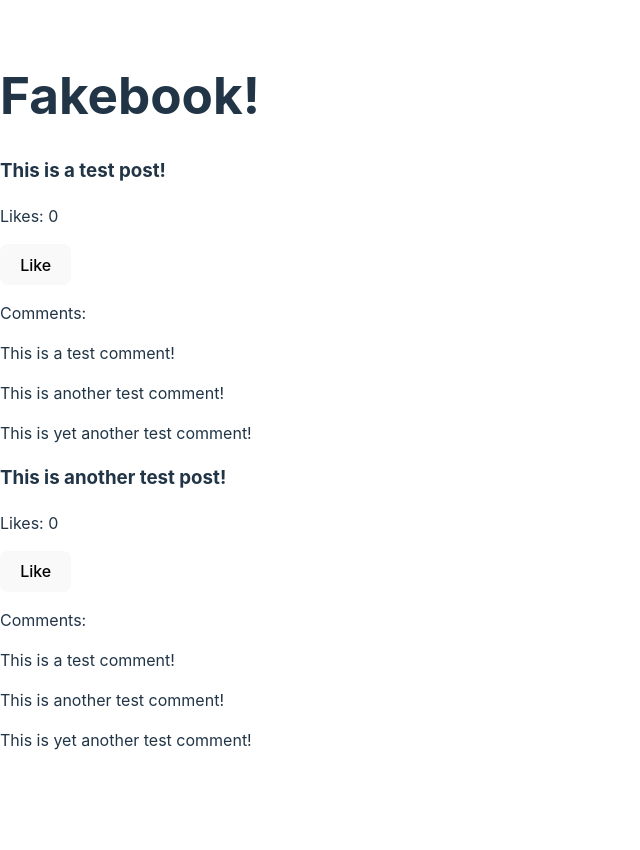
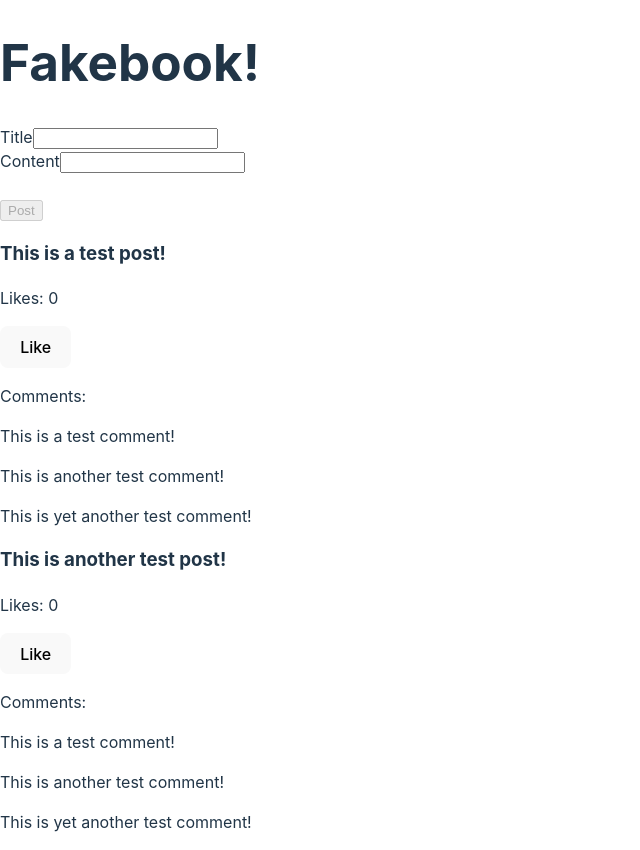
Before and after one commit to Shumel-coder/social-media-app, a React (Vite) app: page / in a window 1280 px wide. Shown: the whole page, without its empty margins (0-640 px from the left). Before the commit the page ends 800 px from the top, so only its background shows below. Built offline with nearby package versions, Linux system fonts and the light colour scheme.

Commit message:
added CreatePostForm component

```diff
--- a/src/App.jsx
+++ b/src/App.jsx
@@ -1,15 +1,16 @@
 import React from "react";
 import Post from "./components/Post";
 import Comment from "./components/Comment";
+import CreatePostForm from "./components/CreatePostForm";
 
 function App() {
   return (
     <div>
       <h1>Fakebook!</h1>
 
-      {/* CreatePostForm */}
+      <CreatePostForm />
 
-      {/* Feed */}
+      {/* <Feed /> */}
 
       <Post content="This is a test post!" />
       <Post content="This is another test post!" />
--- /dev/null
+++ b/src/components/CreatePostForm.jsx
@@ -0,0 +1,41 @@
+import React, { useState } from "react";
+
+function CreatePost() {
+  const [title, setTitle] = useState("");
+  const [content, setContent] = useState("");
+
+  let handleSubmit = (event) => {
+    event.preventDefault();
+    console.log(title, content);
+  };
+
+  let handleTitleChange = (event) => {
+    setTitle(event.target.value);
+  };
+
+  let handleContentChange = (event) => {
+    setContent(event.target.value);
+  };
+  return (
+    <form onSubmit={handleSubmit}>
+      <label htmlFor="postTitle">Title</label>
+      <input type="text" className="postTitle" onChange={handleTitleChange} />
+      <br />
+      <label htmlFor="postContent">Content</label>
+      <input
+        type="textarea"
+        className="postContent"
+        onChange={handleContentChange}
+      />
+      <br />
+      <br />
+      <input
+        type="submit"
+        value="Post"
+        disabled={title === "" || content === ""}
+      />
+    </form>
+  );
+}
+
+export default CreatePost;
--- /dev/null
+++ b/src/components/Feed.jsx
@@ -0,0 +1,3 @@
+import React from "react";
+
+export default Feed;
```
